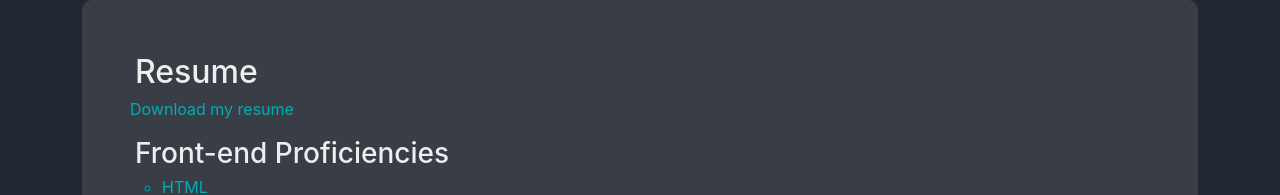
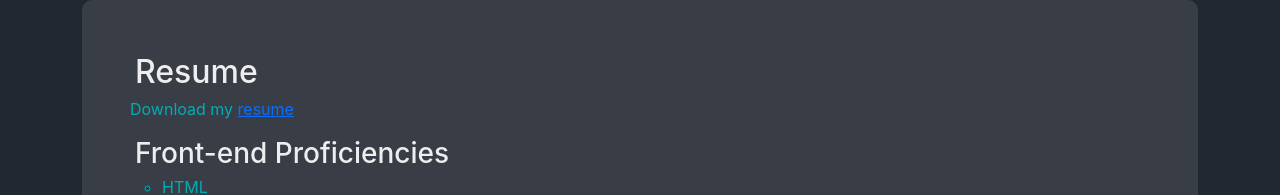
Before and after one commit to NicolasFlamel/nicolasflamel.github.io, a React (Create React App) app: page / in a window 1280 px wide. Both pictures are taken after a click on the item "Resume". Shown: the part 136-331 px from the top of the page. Built offline with nearby package versions, Linux system fonts and the light colour scheme.

Commit message:
changed drive link

```diff
--- a/src/pages/Resume.js
+++ b/src/pages/Resume.js
@@ -1,5 +1,6 @@
 function Resume() {
-  const resumeLink = process.env.REACT_APP_GOOGLE_DRIVE_LINK;
+  const resumeLink =
+    'https://drive.google.com/drive/folders/1XBvyuRQGXvjhBqSpalyikSsFqkwadixq?usp=sharing';
   const styles = {
     listStyle: {
       listStyleType: 'circle',
```
